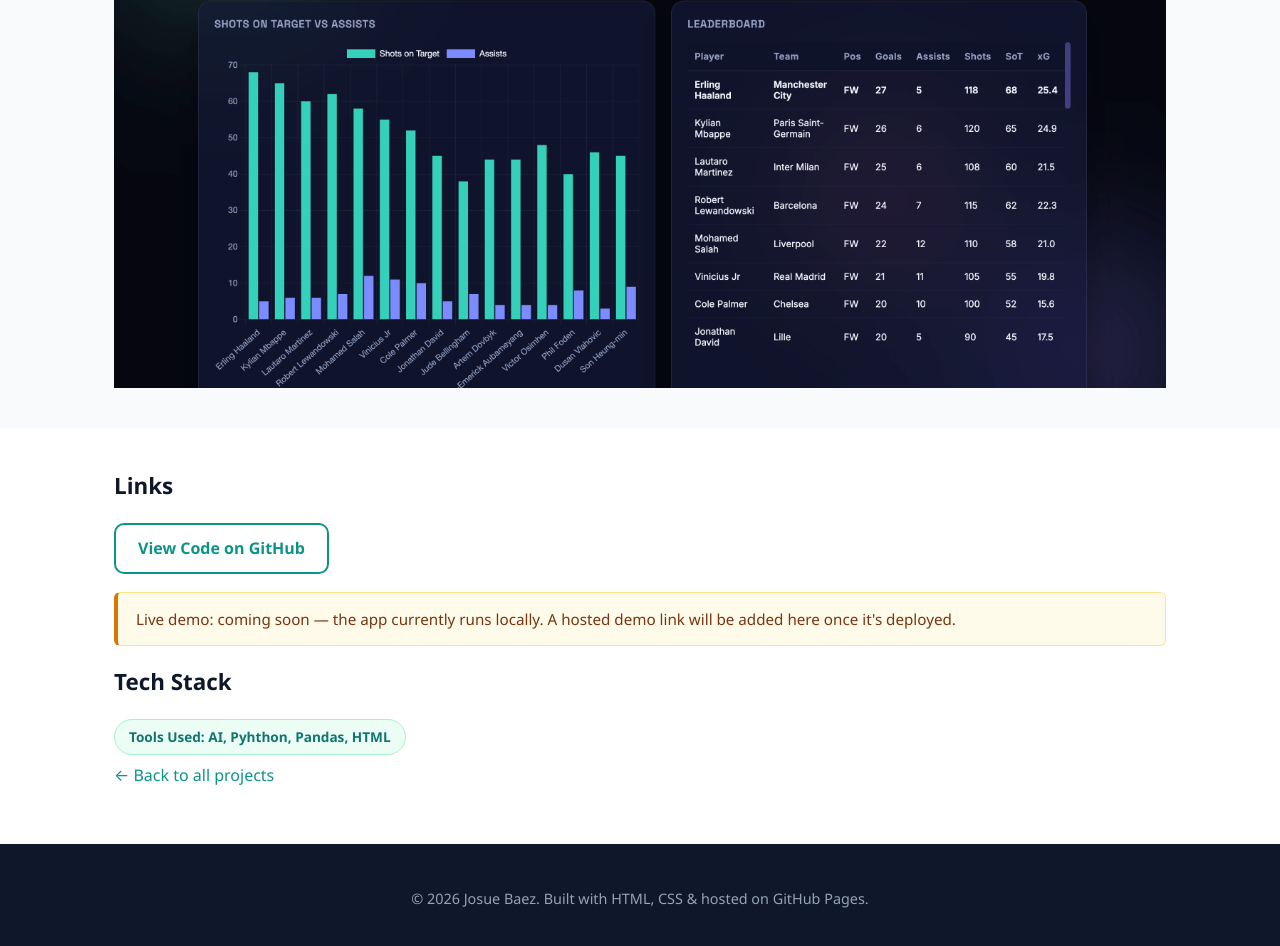
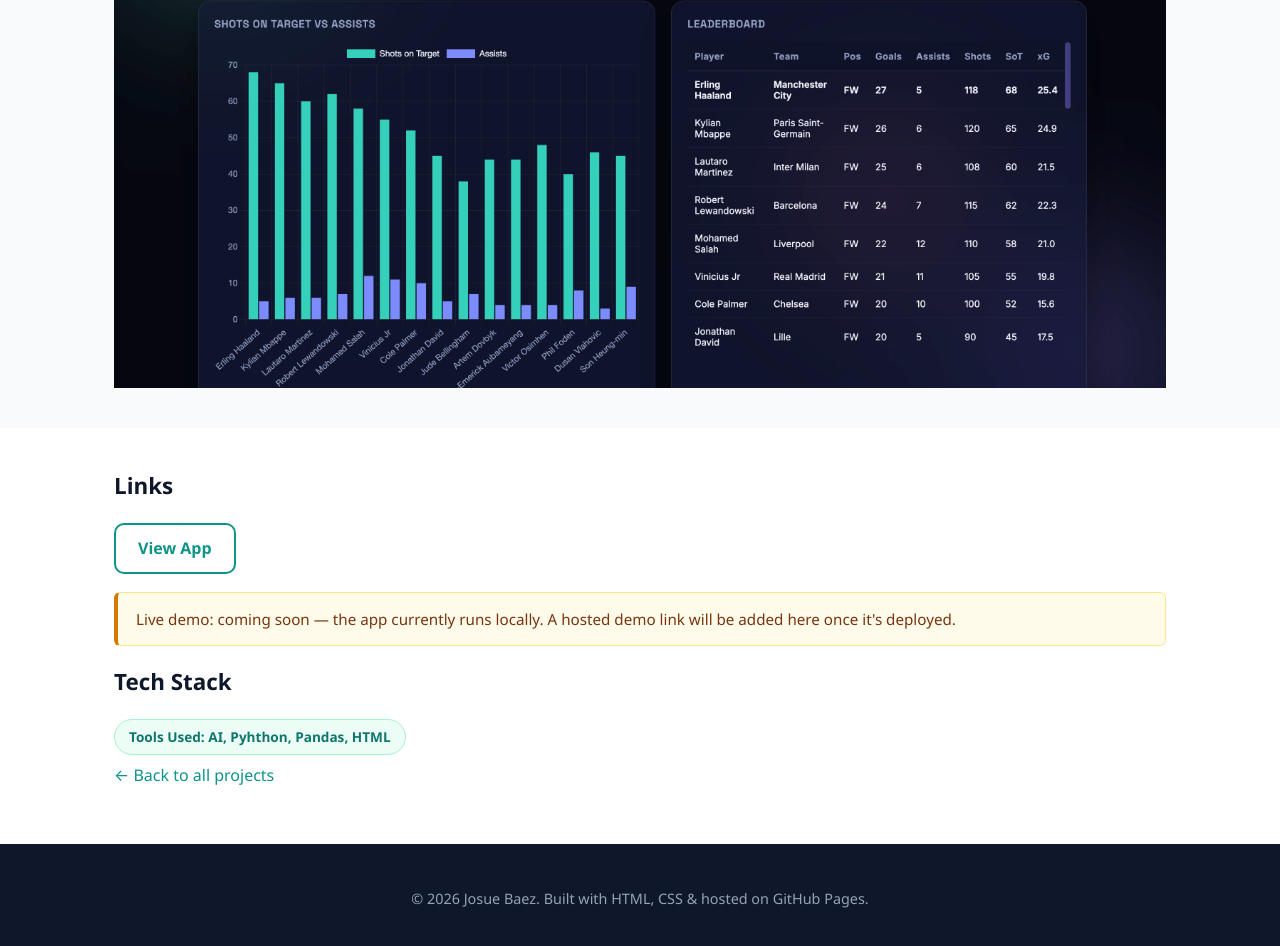
Before and after one commit to jobaez9/jobaez9.github.io, a plain HTML site: page projects/soccer-app.html in a window 1280 px wide. Shown: the part 634-1580 px from the top of the page. Drawn offline with Linux system fonts and the light colour scheme.

Commit message:
Update link to view hosted soccer app

```diff
--- a/projects/soccer-app.html
+++ b/projects/soccer-app.html
@@ -56,8 +56,8 @@
       <h2>Links</h2>
       <p>
         <!-- TODO: replace href="#" with your GitHub repo link once available -->
-        <a class="btn btn-secondary" style="border-color:#0d9488;color:#0d9488;" href="#" target="_blank" rel="noopener noreferrer">
-          View Code on GitHub
+        <a class="btn btn-secondary" style="border-color:#0d9488;color:#0d9488;" href="https://pitchiq-soccer-analytics.onrender.com/" target="_blank" rel="noopener noreferrer">
+          View App
         </a>
       </p>
       <div class="note">
```
